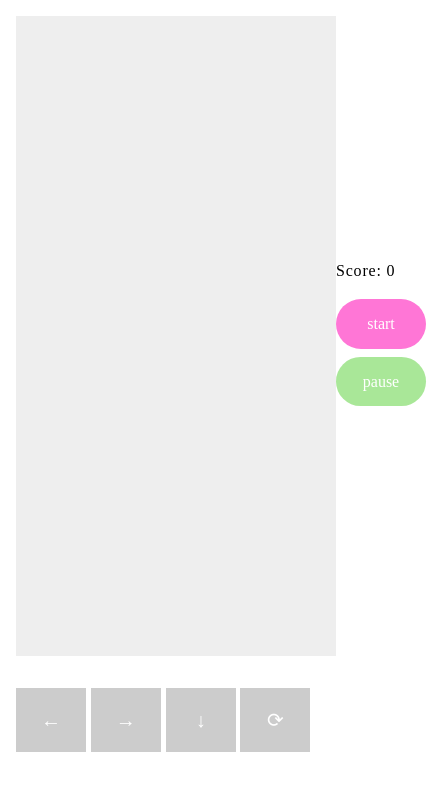
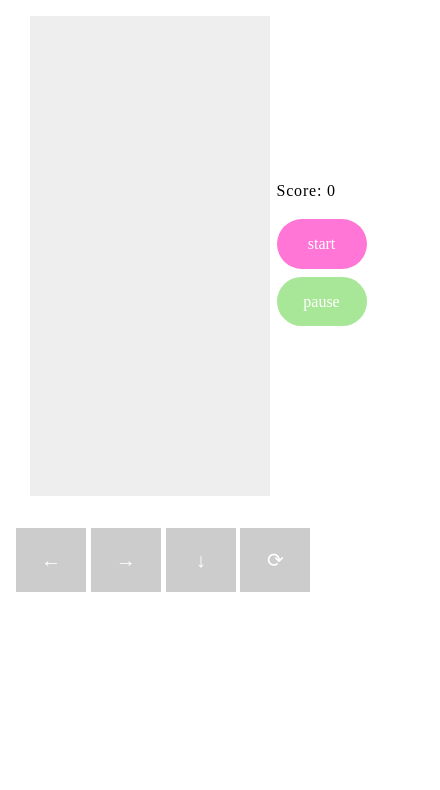
Before and after one commit to risu043/tetoris, a website: page index.html in a window 390 px wide. Shown: the whole page, 440 px wide, since content can reach past the window. Drawn offline with Linux system fonts and the light colour scheme; some packages are replaced by stand-ins of ours.

Commit message:
responsive

```diff
--- a/assets/script.js
+++ b/assets/script.js
@@ -1,7 +1,7 @@
 const canvas = document.getElementById('gameCanvas');
 const ctx = canvas.getContext('2d');
 
-const BLOCK_SIZE = 32;
+// const BLOCK_SIZE = 32;
 const COLS = 10;
 const ROWS = 20;
 
@@ -61,6 +61,21 @@ const SHAPES = [
     [1, 1, 0],
   ],
 ];
+
+function adjustCanvasSize() {
+  if (window.innerWidth <= 768) {
+    canvas.width = 240;
+    canvas.height = 480;
+    BLOCK_SIZE = 24;
+  } else {
+    canvas.width = 320;
+    canvas.height = 640;
+    BLOCK_SIZE = 32;
+  }
+}
+
+window.addEventListener('resize', adjustCanvasSize);
+adjustCanvasSize();
 
 function init() {
   for (let r = 0; r < ROWS; r++) {
--- a/assets/style.css
+++ b/assets/style.css
@@ -3,6 +3,7 @@ html {
   line-height: 1.6;
   letter-spacing: 0.05em;
 }
+
 canvas {
   display: block;
   background-color: #eee;
@@ -12,7 +13,7 @@ canvas {
   display: grid;
   grid-template-columns: 1fr 90px;
   place-items: center;
-  width: 440px;
+  width: 375px;
   margin-inline: auto;
   padding: 1rem;
   @media (600px < width) {
@@ -32,10 +33,13 @@ canvas {
   width: 100%;
   height: 100%;
   text-align: center;
-  line-height: 640px;
+  line-height: 480px;
   letter-spacing: 0.1em;
   font-size: 1.5rem;
   color: white;
+  @media (600px < width) {
+    line-height: 640px;
+  }
 }
 
 .score-display {
--- /dev/null
+++ b/package.json
@@ -0,0 +1,5 @@
+{
+  "dependencies": {
+    "tone": "^15.0.4"
+  }
+}
```
Also changed, not shown: 1 other file.
